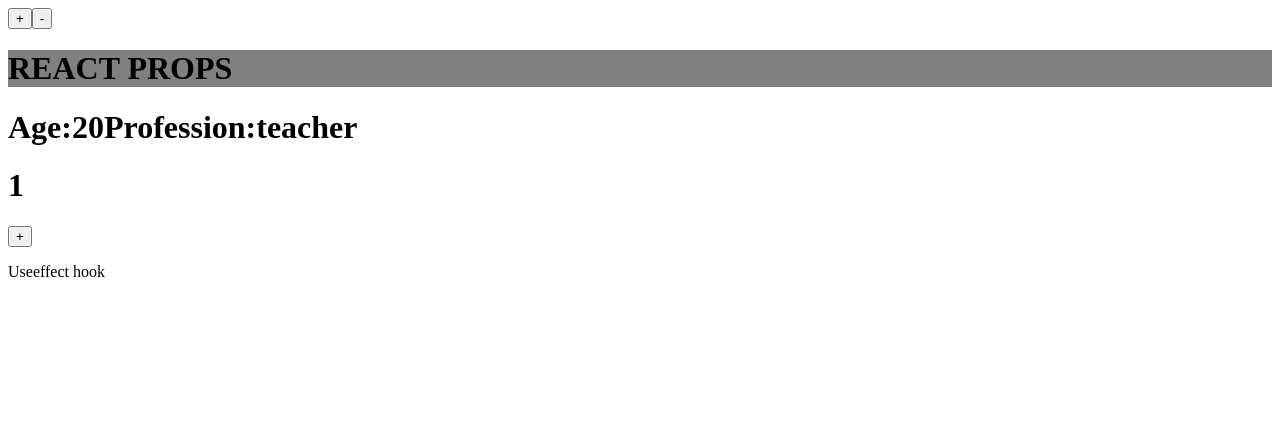
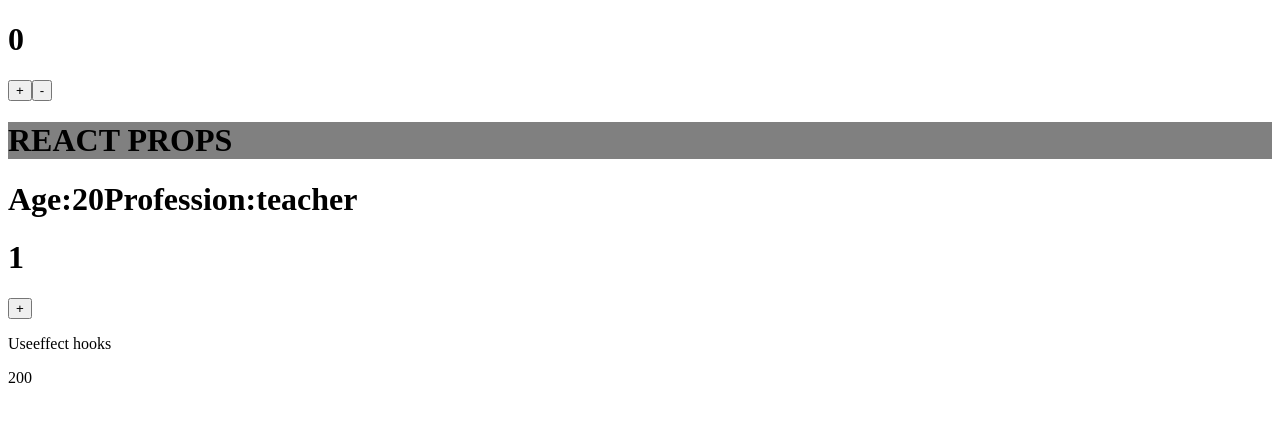
Before and after one commit to vimal336/React-js-projects, a React (Create React App) app in the folder myapp/: page / in a window 1280 px wide. Shown: the top 422 px of the page. Built offline with nearby package versions, Linux system fonts and the light colour scheme.

Commit message:
react practice

```diff
--- a/myapp/src/components/Header.js
+++ b/myapp/src/components/Header.js
@@ -15,7 +15,7 @@ export const Header = (props) => {
 
   return (
     <div>
-          {/* <h1>{increment}</h1> */}
+          <h1>{increment}</h1>
          <button onClick={handleincrement}> + </button>
          <button onClick={handledecrement}> - </button>
         <h1 style={{backgroundColor:'grey'}}>{props.name}</h1>
--- a/myapp/src/components/Useeffecthook.js
+++ b/myapp/src/components/Useeffecthook.js
@@ -1,7 +1,15 @@
+import { useEffect, useState } from "react"
+
 export const Useeffecthook = () =>{
+    const [effect, Seteffect] =  useState(100);
+    useEffect(()=>{
+      Seteffect(200);
+    },[])
     return(
         <>
-         <p>Useeffect hook</p>
+         <p>Useeffect hooks</p>
+         <p>{effect}</p>
+
         </>
     )
 }
```
